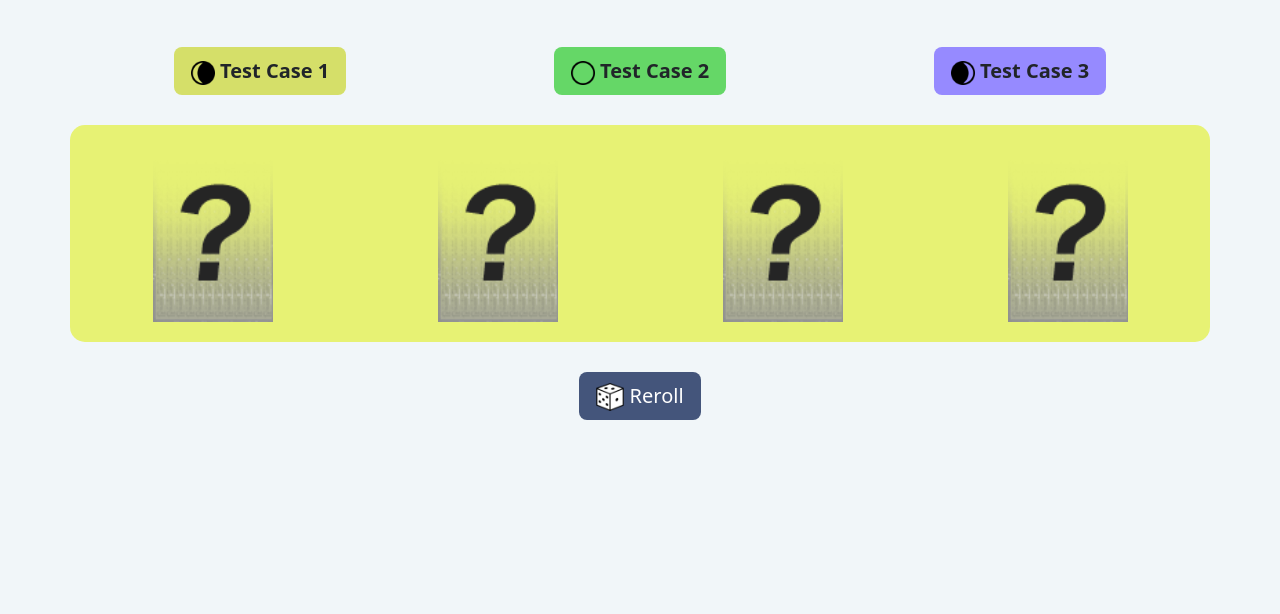
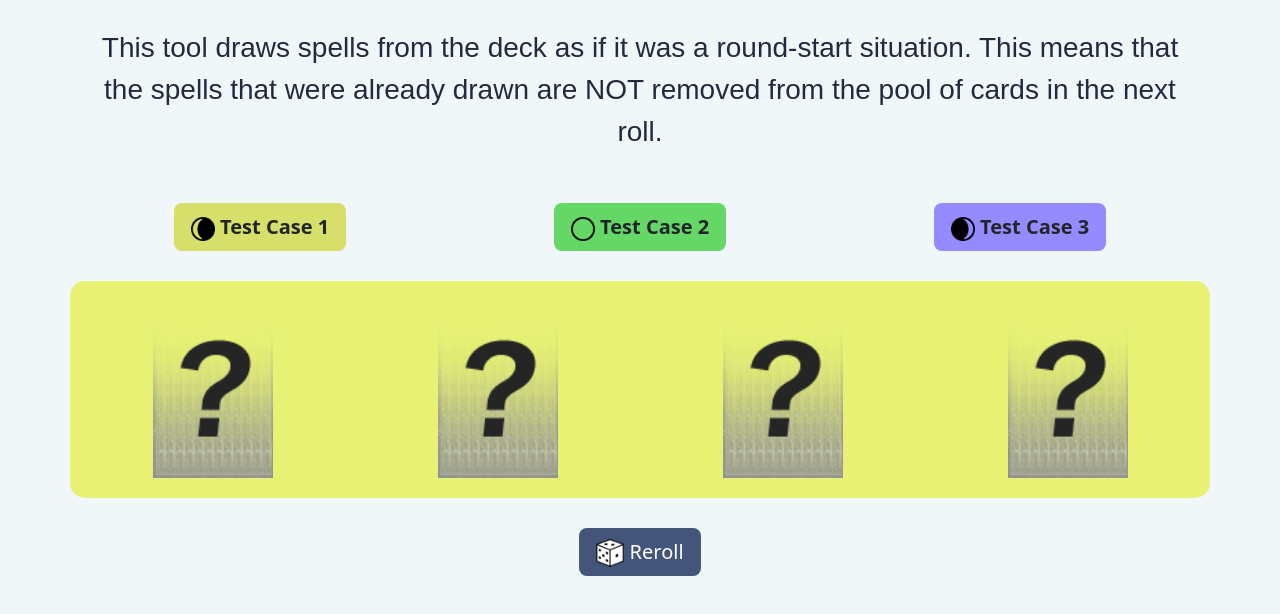
Before and after one commit to RubenLCharles/AsukasMulligan, a plain HTML site: page index.html in a window 1280 px wide. Shown: the part 176-790 px from the top of the page. Drawn offline with nearby package versions, Linux system fonts and the light colour scheme.

Commit message:
Update index.html

```diff
--- a/index.html
+++ b/index.html
@@ -24,6 +24,7 @@
                 <div class="col-12" id="header">
                     <h1><img src="./assets/MarioKart.svg" width="64px"> Asuka's Mulligan Drawn</h1>
                     <p>by MB_Roddy <a href="https://www.twitch.tv/mb_roddy"><img src="./assets/TwitchIcon.png" width="24px" ></a></p>
+                    <p>This tool draws spells from the deck as if it was a round-start situation. This means that the spells that were already drawn are NOT removed from the pool of cards in the next roll.</p>
                 </div>
             </div>
 
```
